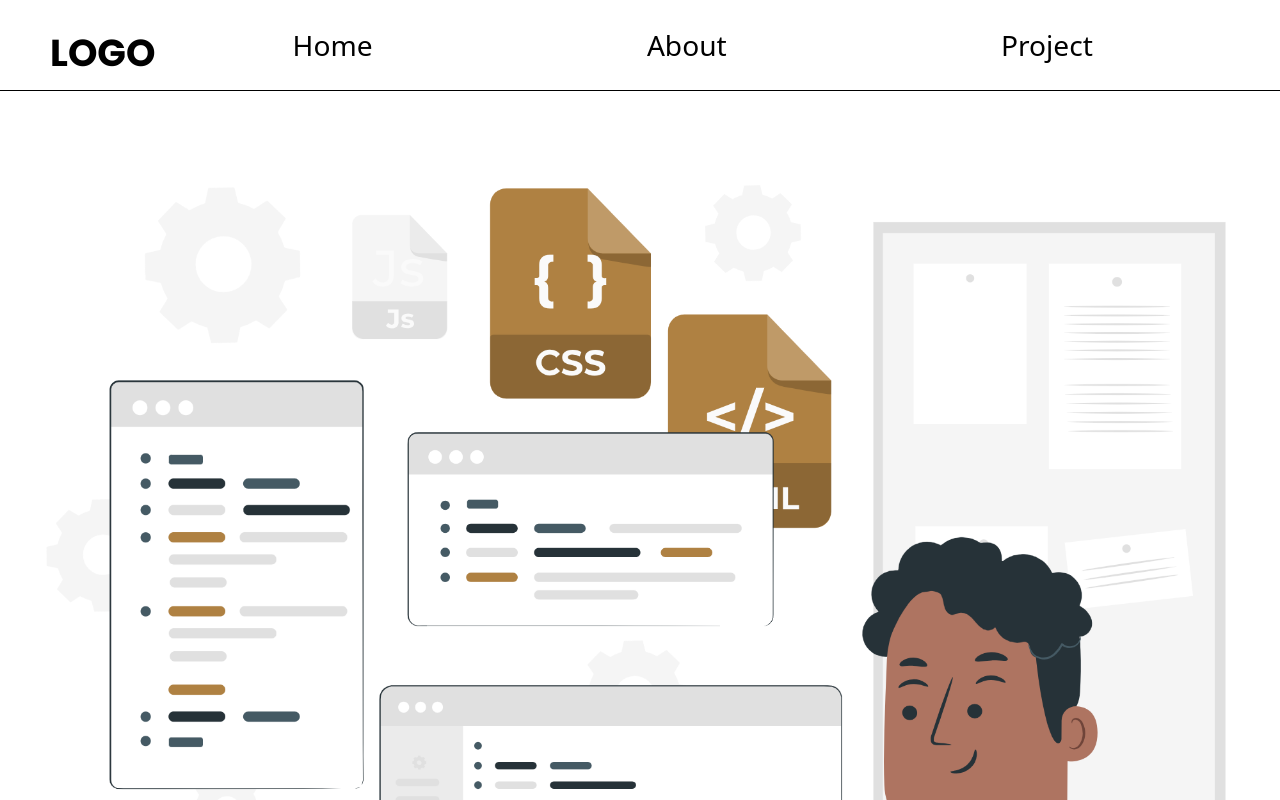
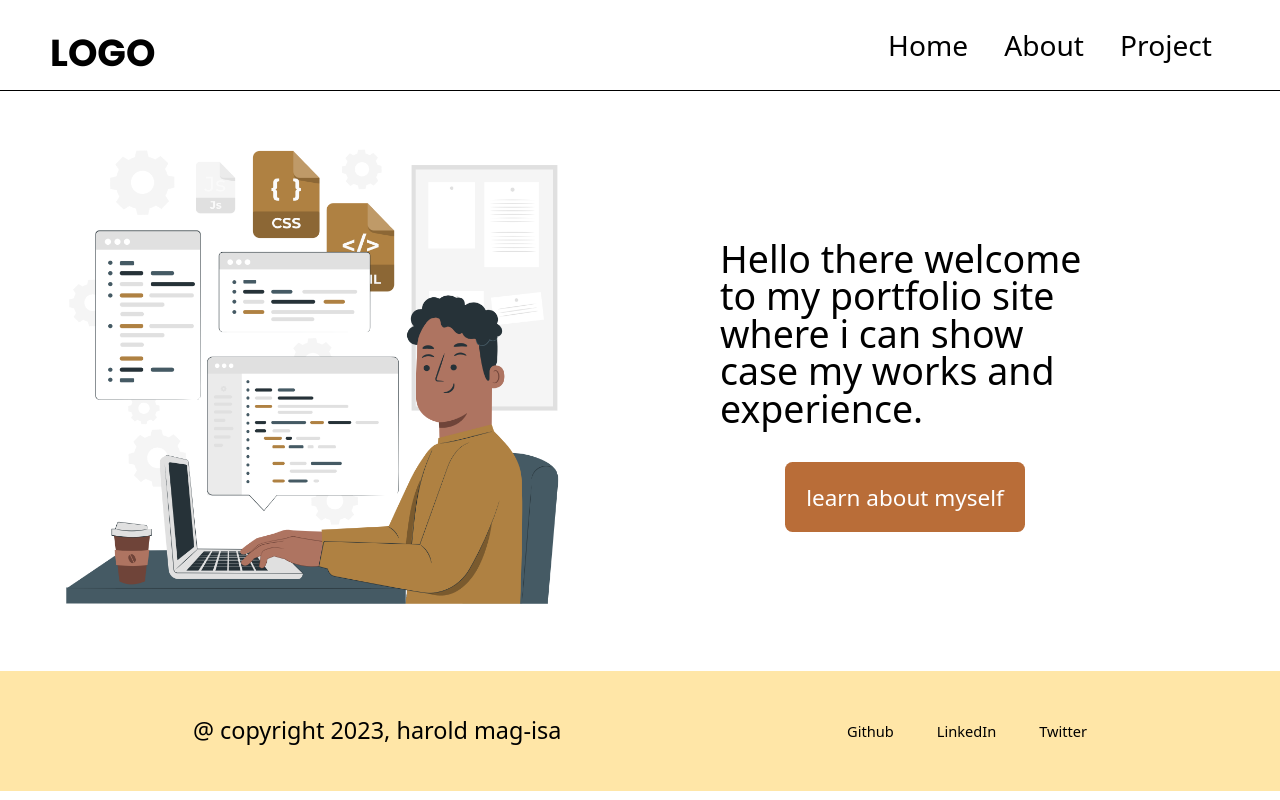
Before and after one commit to haroldm2598/Project-portfolio, a React (Vite) app: page /#/ in a window 1280 px wide. Shown: the top 800 px of the page. Built offline with nearby package versions, Linux system fonts and the light colour scheme.

Commit message:
HOME: almost done

```diff
--- a/src/assets/style/main.scss
+++ b/src/assets/style/main.scss
@@ -14,7 +14,7 @@
 		}
 
 		&__nav {
-			@apply order-3  flex flex-col bg-bgcolor200 absolute right-0 top-36 w-full h-auto p-10 text-8xl text-bgwhite font-medium animate-wiggle;
+			@apply order-3  flex flex-col bg-bgcolor200 absolute right-0 top-36 w-full h-auto p-10 text-8xl text-bgwhite font-medium animate-wiggle z-10;
 
 			* {
 				@apply w-full py-8 pl-4 hover:border-4 hover:border-bgcolor100 hover:transition-all hover:duration-700 hover:ease-out;
@@ -36,6 +36,9 @@
 	margin: 0;
 	box-sizing: border-box;
 	font-size: 62.5%;
+}
+body {
+	overflow-x: hidden;
 }
 
 .header {
--- a/src/component/Button.jsx
+++ b/src/component/Button.jsx
@@ -1,7 +1,12 @@
-function Button({ name, handleClick }) {
+function Button({ name, handleClick, childrem }) {
 	return (
 		<>
-			<button onClick={handleClick}>{name}</button>
+			<button
+				className='w-96 h-28 text-4xl font-medium bg-bgcolor400 text-bgwhite rounded-xl'
+				onClick={handleClick}
+			>
+				{name} {childrem}
+			</button>
 		</>
 	);
 }
--- a/src/layout/Footer.jsx
+++ b/src/layout/Footer.jsx
@@ -1,7 +1,24 @@
+import { Link } from 'react-router-dom';
+
 function Footer() {
 	return (
 		<>
-			<h1>This is footer section</h1>
+			<footer className='w-full h-48 flex flex-col justify-center items-center text-6xl bg-bgcolor500  lg:px-20 lg:flex-row lg:justify-around'>
+				<div className='order-2 lg:order-1'>
+					<h1>@ copyright 2023, harold mag-isa</h1>
+				</div>
+				<div className='w-96 mb-8 order-1 flex flex-row justify-between text-6xl lg:order-2 lg:mb-0'>
+					<Link to='https://github.com/haroldm2598'>
+						<div>Github</div>
+					</Link>
+					<Link to='https://www.linkedin.com/in/haroldmagisa/'>
+						<div>LinkedIn</div>
+					</Link>
+					<Link to='https://twitter.com/Mahayrolddd'>
+						<div>Twitter</div>
+					</Link>
+				</div>
+			</footer>
 		</>
 	);
 }
--- a/src/layout/Header.jsx
+++ b/src/layout/Header.jsx
@@ -19,7 +19,7 @@ function Header() {
 					className={`${
 						isShow
 							? 'header__nav'
-							: 'lg:order-2 lg:flex lg:justify-around lg:items-center lg:text-7xl lg:w-full hidden'
+							: 'lg:order-2 lg:flex lg:justify-around lg:items-center lg:text-7xl lg:w-104 hidden'
 					}`}
 				>
 					<NavLink to='/'>Home</NavLink>
--- a/src/page/Homepage.jsx
+++ b/src/page/Homepage.jsx
@@ -1,23 +1,40 @@
-import { useState } from 'react';
+import { Link } from 'react-router-dom';
 import Button from '../component/Button';
 import image from '../assets/image/homepage.png';
 
 function HomePage() {
-	// TESTING ONLY SHOULD REPLACE BY CONTEXTAPI and REDUCER
-	const [mouseClick, setMouseClick] = useState('');
-
 	function handleClick() {}
 	return (
 		<>
-			<div className='my-5 flex flex-col items-center justify-center'>
-				<div>
-					<img src={image} alt='image' />
+			<div className='my-10 flex flex-col lg:flex-row items-center justify-center lg:mx-20'>
+				<div className='relative lg:w-3/4 lg:flex-1'>
+					<div className='z-10'>
+						<img src={image} alt='image' />
+					</div>
+
+					{/* <div className='w-full h-full absolute top-0 left-0 z-0 rotate-180'>
+						<svg viewBox='0 0 200 200' xmlns='http://www.w3.org/2000/svg'>
+							<path
+								fill='#AF8142'
+								d='M41.9,-33.1C55.1,-16.9,67.1,0.6,63.6,13.9C60.1,27.2,41,36.4,25,39.2C9,42.1,-3.9,38.5,-23.1,34.5C-42.3,30.4,-67.8,25.8,-73.4,13.3C-79.1,0.7,-64.8,-19.8,-49.3,-36.6C-33.8,-53.3,-16.9,-66.3,-1.3,-65.3C14.3,-64.2,28.7,-49.3,41.9,-33.1Z'
+								transform='translate(100 100)'
+							/>
+						</svg>
+					</div> */}
 				</div>
-				<h1 className='px-auto py-0 text-6xl'>
-					Hello there welcome to my portfolio site where i can show case my
-					works and experience.
-				</h1>
-				<Button name='testing' handleClick={handleClick} />
+
+				<div className='flex flex-col items-center lg:px-24 lg:flex-1'>
+					<h1 className='px-12 py-4 mb-10 text-6xl lg:px-32'>
+						Hello there welcome to my portfolio site where i can show case my
+						works and experience.
+					</h1>
+					<Link to='/About'>
+						<Button
+							name='learn about myself'
+							handleClick={handleClick}
+						></Button>
+					</Link>
+				</div>
 			</div>
 		</>
 	);
--- a/tailwind.config.js
+++ b/tailwind.config.js
@@ -11,6 +11,18 @@ export default {
 			bgcolor500: '#ffe6a7'
 		},
 		extend: {
+			width: {
+				100: '28rem',
+				101: '30rem',
+				102: '32rem',
+				103: '34rem',
+				104: '36rem'
+			},
+			lineHeight: {
+				11: '2.75rem',
+				12: '3rem',
+				13: '3.25rem'
+			},
 			keyframes: {
 				wiggle: {
 					// '0%': { transform: 'translate(500px, 0px)' },
```
